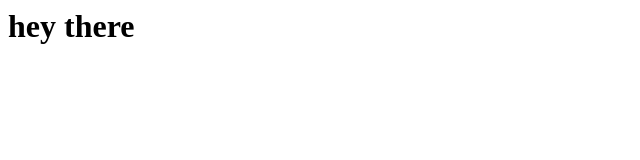
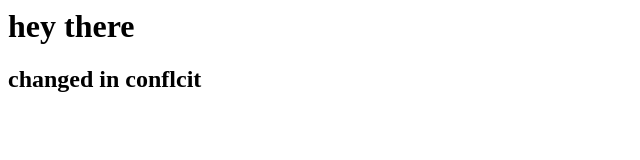
Before and after one commit to itsmezafarkhan/zunaweb, a plain HTML site: page home.html in a window 1280 px wide. Shown: the whole page, without its empty margins (0-640 px from the left). Drawn offline with Linux system fonts and the light colour scheme.

Commit message:
added one para in conflict

```diff
--- a/home.html
+++ b/home.html
@@ -3,5 +3,6 @@
     </head>
     <body>
         <h1>hey there</h1>
+        <h2>changed in conflcit</h2>
     </body>
 </html>
```
